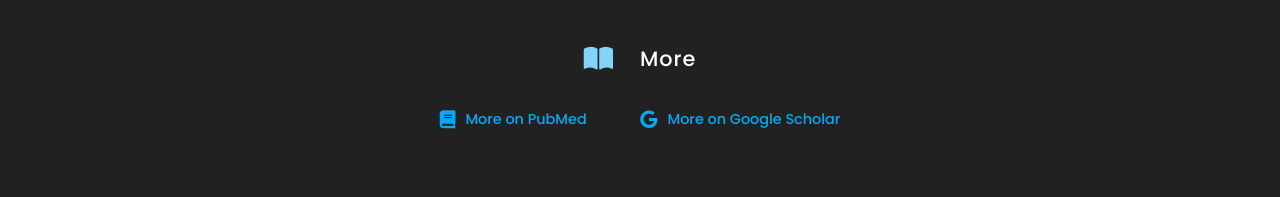
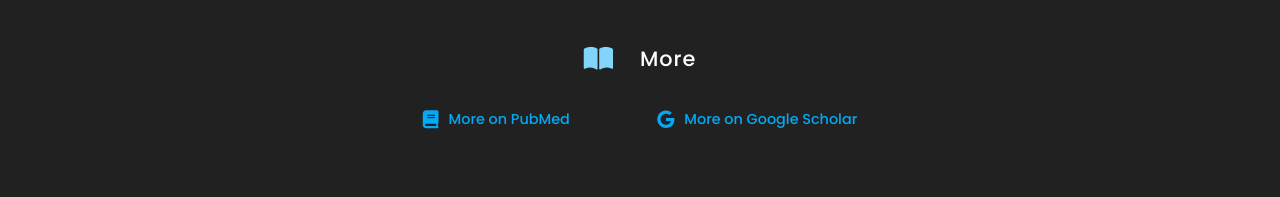
Before and after one commit to wmeng1018/Chen-lab-website, a Jekyll site: the page built from publication/index.md, in a window 1280 px wide. Shown: the part 3271-3468 px from the top of the page. Built offline with Jekyll 4.4.1, drawn with Linux system fonts in a browser that asks for light colours; grey boxes are pictures that could not be loaded.

Commit message:
Update index.md

```diff
--- a/publication/index.md
+++ b/publication/index.md
@@ -28,7 +28,7 @@ nav:
   tooltip=""
   link="https://pubmed.ncbi.nlm.nih.gov/?term=rui%20chen"
 %}
-&nbsp;&nbsp;&nbsp;&nbsp;&nbsp;&nbsp;
+&nbsp;&nbsp;&nbsp;&nbsp;&nbsp;&nbsp;&nbsp;&nbsp;&nbsp;&nbsp;&nbsp;&nbsp;&nbsp;&nbsp;
 {%
   include link.html
   type="google-scholar"
```
